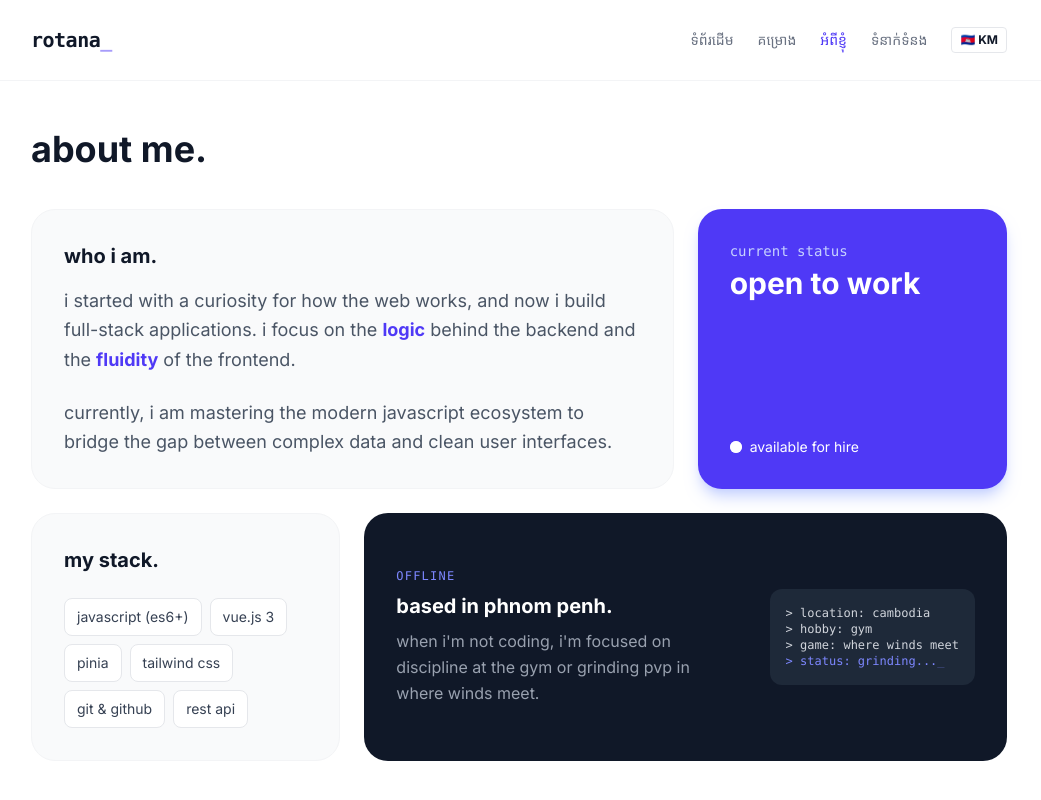
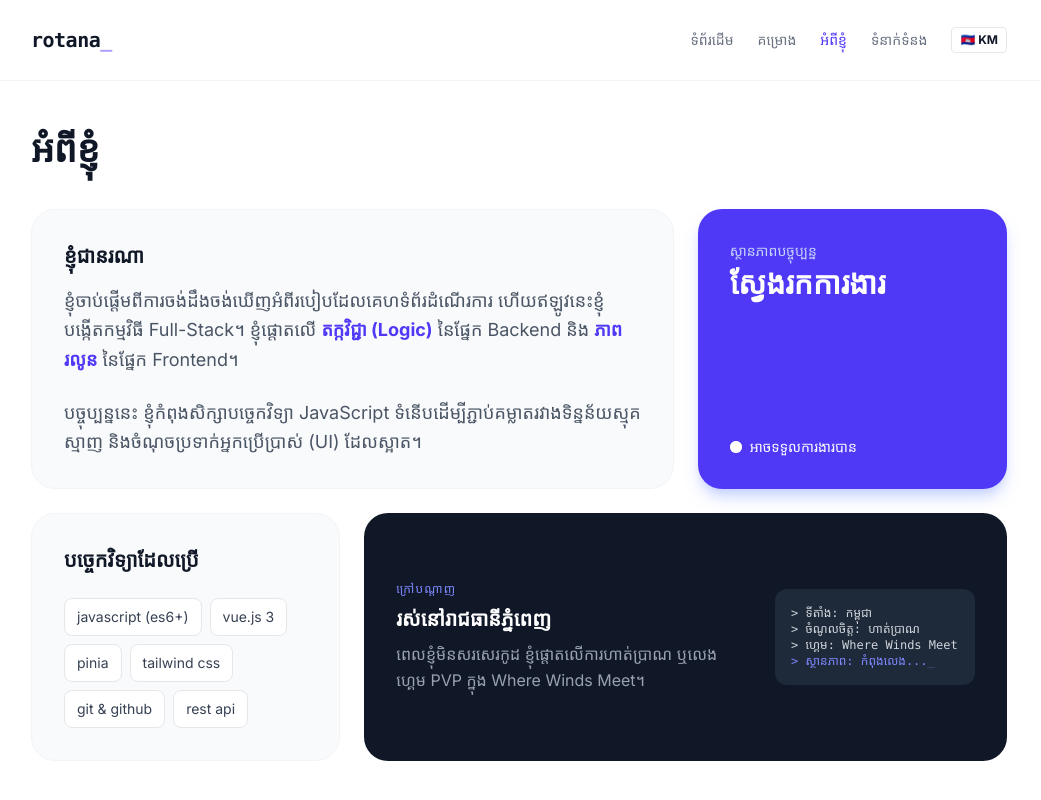
Before and after one commit to rotanapheakdey/my-portfolio, a Vue app: page /about in a window 1280 px wide. Shown: the top 800 px of the page, without its empty margins (121-1162 px from the left). Built offline with nearby package versions, Linux system fonts and the light colour scheme; a web font is replaced by a local one.

Commit message:
update about to have KM language

```diff
--- a/src/locales/en.js
+++ b/src/locales/en.js
@@ -1,9 +1,7 @@
-// src/locales/en.js
 export default {
-  // New Name Keys
   name: {
-    first: 'Rotana',
-    last: ' Pheakdey' // (added space at start)
+    first: 'rotana',
+    last: ' pheakdey'
   },
   nav: {
     home: 'home',
@@ -18,16 +16,36 @@ export default {
     btn_contact: "contact me"
   },
   about: {
-    title: "about.",
-    p1: "my journey in tech started with a genuine curiosity for how things work on the web. i am an aspiring full-stack developer dedicated to building clean, functional applications.",
-    p2: "currently, i am fully focused on mastering the modern javascript stack, specifically sharpening my skills in vue 3, pinia, and tailwind css.",
-    p3: "based in cambodia, i am always looking for new challenges to solve. when i'm not coding, you can find me at the gym or grinding valorant.",
-    stack: "tech stack"
+    title: "about me.",
+    bio_title: "who i am.",
+
+    // Bio split for styling
+    bio_intro: "i started with a curiosity for how the web works, and now i build full-stack applications. i focus on the",
+    bio_logic: "logic",
+    bio_middle: "behind the backend and the",
+    bio_fluidity: "fluidity",
+    bio_end: "of the frontend.",
+
+    current_focus: "currently, i am mastering the modern javascript ecosystem to bridge the gap between complex data and clean user interfaces.",
+
+    status_title: "current status",
+    status_text: "open to work",
+    available: "available for hire",
+
+    stack_title: "my stack.",
+
+    offline_tag: "offline",
+    location_title: "based in phnom penh.",
+    hobby_text: "when i'm not coding, i'm focused on discipline at the gym or grinding pvp in where winds meet.",
+
+    // Terminal text
+    term_location: "location: cambodia",
+    term_hobby: "hobby: gym",
+    term_game: "game: where winds meet",
+    term_status: "status: grinding..."
   },
   projects: {
     title: "projects.",
-    loading: "loading data...",
-    view_code: "view code"
   },
   contact: {
     title: "get in touch.",
--- a/src/locales/km.js
+++ b/src/locales/km.js
@@ -2,7 +2,7 @@
 export default {
   name: {
     first: 'ភក្តី',   // Static part
-    last: ' រតនា'    // Typing part (added space at start)
+    last: ' រតនា'    // Typing part
   },
   nav: {
     home: 'ទំព័រដើម',
@@ -10,24 +10,53 @@ export default {
     about: 'អំពីខ្ញុំ',
     contact: 'ទំនាក់ទំនង'
   },
+
   home: {
     hi: "សួស្តី, ខ្ញុំឈ្មោះ",
     role: "ខ្ញុំជាអ្នកអភិវឌ្ឍន៍ Full-Stack ជំនាន់ថ្មីដែលមានមូលដ្ឋាននៅកម្ពុជា។ ខ្ញុំចូលចិត្តបង្កើតគេហទំព័រដែលមានសោភ័ណភាព និងងាយស្រួលប្រើប្រាស់។",
     btn_work: "មើលស្នាដៃរបស់ខ្ញុំ",
     btn_contact: "ទាក់ទងមកខ្ញុំ"
   },
+
   about: {
     title: "អំពីខ្ញុំ",
-    p1: "ដំណើររបស់ខ្ញុំក្នុងវិស័យបច្ចេកវិទ្យាចាប់ផ្តើមពីការចង់ដឹងចង់ឃើញអំពីរបៀបដែលគេហទំព័រដំណើរការ។ ខ្ញុំជាអ្នកអភិវឌ្ឍន៍ដែលផ្តោតលើការបង្កើតកម្មវិធីដែលមានគុណភាព។",
-    p2: "បច្ចុប្បន្ននេះ ខ្ញុំកំពុងផ្តោតលើការរៀនបច្ចេកវិទ្យា JavaScript ទំនើប ជាពិសេស Vue 3, Pinia និង Tailwind CSS។",
-    p3: "ខ្ញុំរស់នៅកម្ពុជា ហើយតែងតែស្វែងរកបញ្ហាថ្មីៗដើម្បីដោះស្រាយ។ ពេលទំនេរ ខ្ញុំចូលចិត្តទៅហាត់ប្រាណ ឬលេងហ្គេម Valorant។",
-    stack: "បច្ចេកវិទ្យាដែលប្រើ"
+    bio_title: "ខ្ញុំជានរណា",
+
+    // Bio split into parts for bold text styling
+    bio_intro: "ខ្ញុំចាប់ផ្តើមពីការចង់ដឹងចង់ឃើញអំពីរបៀបដែលគេហទំព័រដំណើរការ ហើយឥឡូវនេះខ្ញុំបង្កើតកម្មវិធី Full-Stack។ ខ្ញុំផ្តោតលើ",
+    bio_logic: "តក្កវិជ្ជា (Logic)",
+    bio_middle: "នៃផ្នែក Backend និង",
+    bio_fluidity: "ភាពរលូន",
+    bio_end: "នៃផ្នែក Frontend។",
+
+    current_focus: "បច្ចុប្បន្ននេះ ខ្ញុំកំពុងសិក្សាបច្ចេកវិទ្យា JavaScript ទំនើបដើម្បីភ្ជាប់គម្លាតរវាងទិន្នន័យស្មុគស្មាញ និងចំណុចប្រទាក់អ្នកប្រើប្រាស់ (UI) ដែលស្អាត។",
+
+    // Status Card
+    status_title: "ស្ថានភាពបច្ចុប្បន្ន",
+    status_text: "ស្វែងរកការងារ",
+    available: "អាចទទួលការងារបាន",
+
+    // Stack Card
+    stack_title: "បច្ចេកវិទ្យាដែលប្រើ",
+
+    // Location/Vibe Card
+    offline_tag: "ក្រៅបណ្តាញ",
+    location_title: "រស់នៅរាជធានីភ្នំពេញ",
+    hobby_text: "ពេលខ្ញុំមិនសរសេរកូដ ខ្ញុំផ្តោតលើការហាត់ប្រាណ ឬលេងហ្គេម PVP ក្នុង Where Winds Meet។",
+
+    // Terminal Visual
+    term_location: "ទីតាំង: កម្ពុជា",
+    term_hobby: "ចំណូលចិត្ត: ហាត់ប្រាណ",
+    term_game: "ហ្គេម: Where Winds Meet",
+    term_status: "ស្ថានភាព: កំពុងលេង..."
   },
+
   projects: {
     title: "គម្រោងរបស់ខ្ញុំ",
     loading: "កំពុងទាញយកទិន្នន័យ...",
     view_code: "មើលកូដ"
   },
+
   contact: {
     title: "ទាក់ទងមកខ្ញុំ",
     subtitle: "មានសំណួរ ឬឱកាសការងារ?",
--- a/src/views/AboutView.vue
+++ b/src/views/AboutView.vue
@@ -3,37 +3,42 @@
 
 <template>
   <div class="py-12">
-    <h2 class="text-4xl font-bold mb-10 text-gray-900">about me.</h2>
+    <h2 class="text-4xl font-bold mb-10 text-gray-900">{{ $t('about.title') }}</h2>
 
     <div class="grid grid-cols-1 md:grid-cols-3 gap-6">
 
       <div class="md:col-span-2 bg-gray-50 p-8 rounded-3xl border border-gray-100">
-        <h3 class="text-xl font-bold mb-4 text-gray-900">who i am.</h3>
+        <h3 class="text-xl font-bold mb-4 text-gray-900">{{ $t('about.bio_title') }}</h3>
+
         <p class="text-gray-600 leading-relaxed text-lg mb-6">
-          i started with a curiosity for how the web works, and now i build full-stack applications.
-          i focus on the <span class="text-indigo-600 font-bold">logic</span> behind the backend and the <span class="text-indigo-600 font-bold">fluidity</span> of the frontend.
+          {{ $t('about.bio_intro') }}
+          <span class="text-indigo-600 font-bold">{{ $t('about.bio_logic') }}</span>
+          {{ $t('about.bio_middle') }}
+          <span class="text-indigo-600 font-bold">{{ $t('about.bio_fluidity') }}</span>
+          {{ $t('about.bio_end') }}
         </p>
+
         <p class="text-gray-600 leading-relaxed text-lg">
-          currently, i am mastering the modern javascript ecosystem to bridge the gap between complex data and clean user interfaces.
+          {{ $t('about.current_focus') }}
         </p>
       </div>
 
       <div class="bg-indigo-600 p-8 rounded-3xl text-white flex flex-col justify-between shadow-lg shadow-indigo-200">
         <div>
-          <div class="text-indigo-200 font-mono text-sm mb-1">current status</div>
-          <div class="text-3xl font-bold">open to work</div>
+          <div class="text-indigo-200 font-mono text-sm mb-1">{{ $t('about.status_title') }}</div>
+          <div class="text-3xl font-bold">{{ $t('about.status_text') }}</div>
         </div>
         <div class="mt-8 flex items-center gap-2">
           <span class="relative flex h-3 w-3">
             <span class="animate-ping absolute inline-flex h-full w-full rounded-full bg-white opacity-75"></span>
             <span class="relative inline-flex rounded-full h-3 w-3 bg-white"></span>
           </span>
-          <span class="text-sm font-medium">available for hire</span>
+          <span class="text-sm font-medium">{{ $t('about.available') }}</span>
         </div>
       </div>
 
       <div class="bg-gray-50 p-8 rounded-3xl border border-gray-100">
-        <h3 class="text-xl font-bold mb-6 text-gray-900">my stack.</h3>
+        <h3 class="text-xl font-bold mb-6 text-gray-900">{{ $t('about.stack_title') }}</h3>
         <div class="flex flex-wrap gap-2">
           <span class="px-3 py-2 bg-white border border-gray-200 rounded-lg text-sm font-medium text-gray-700">javascript (es6+)</span>
           <span class="px-3 py-2 bg-white border border-gray-200 rounded-lg text-sm font-medium text-gray-700">vue.js 3</span>
@@ -46,17 +51,18 @@
 
       <div class="md:col-span-2 bg-gray-900 p-8 rounded-3xl text-gray-400 flex flex-col md:flex-row gap-8 items-start md:items-center">
         <div class="flex-1">
-          <div class="text-xs font-mono uppercase tracking-widest mb-2 text-indigo-400">offline</div>
-          <h3 class="text-xl font-bold text-white mb-2">based in phnom penh.</h3>
+          <div class="text-xs font-mono uppercase tracking-widest mb-2 text-indigo-400">{{ $t('about.offline_tag') }}</div>
+          <h3 class="text-xl font-bold text-white mb-2">{{ $t('about.location_title') }}</h3>
           <p class="leading-relaxed">
-            when i'm not coding, i'm focused on discipline at the gym or grinding pvp in where winds meet.
+            {{ $t('about.hobby_text') }}
           </p>
         </div>
+
         <div class="bg-gray-800 p-4 rounded-xl font-mono text-xs text-gray-300 w-full md:w-auto min-w-[200px]">
-          <div>> location: cambodia</div>
-          <div>> hobby: gym</div>
-          <div>> game: where winds meet</div>
-          <div class="text-indigo-400">> status: grinding...<span class="animate-pulse">_</span></div>
+          <div>> {{ $t('about.term_location') }}</div>
+          <div>> {{ $t('about.term_hobby') }}</div>
+          <div>> {{ $t('about.term_game') }}</div>
+          <div class="text-indigo-400">> {{ $t('about.term_status') }}<span class="animate-pulse">_</span></div>
         </div>
       </div>
 
```
